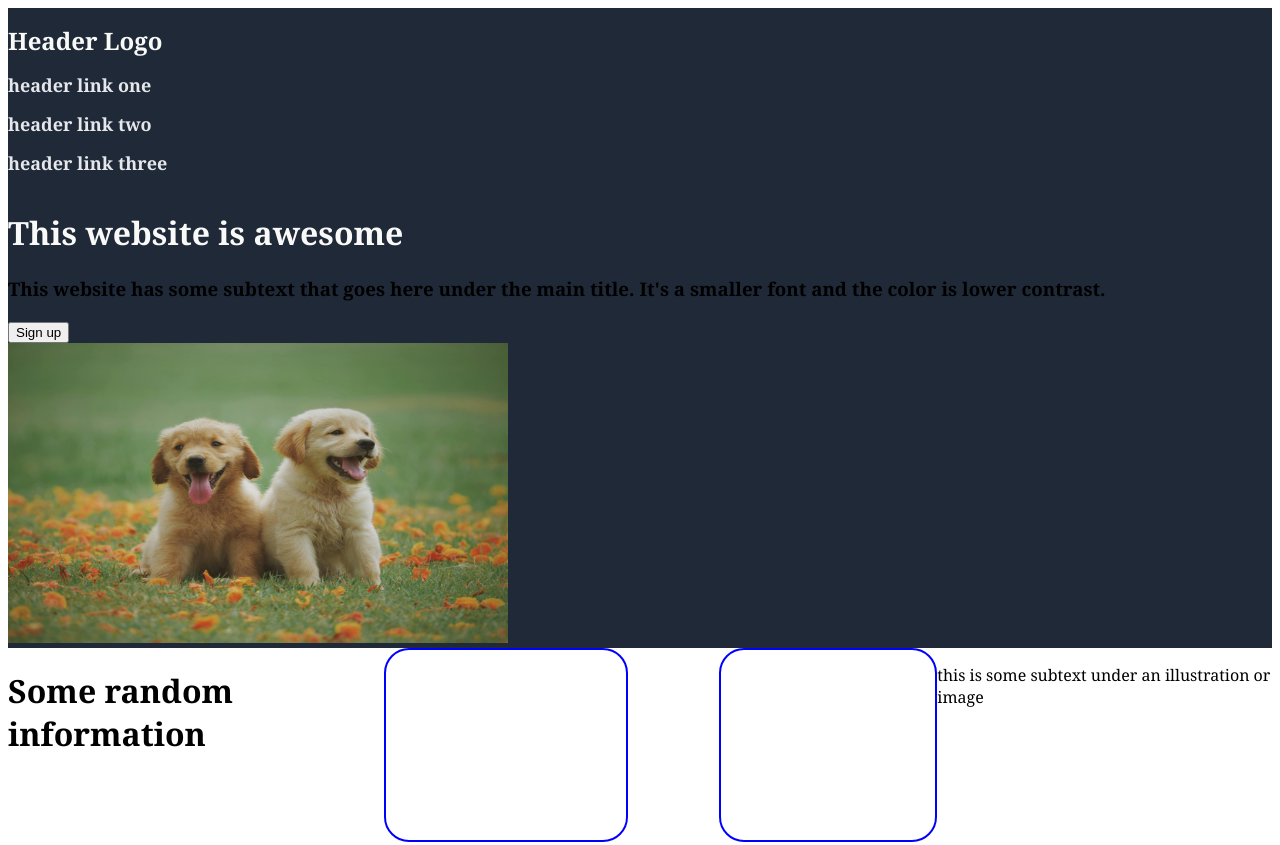
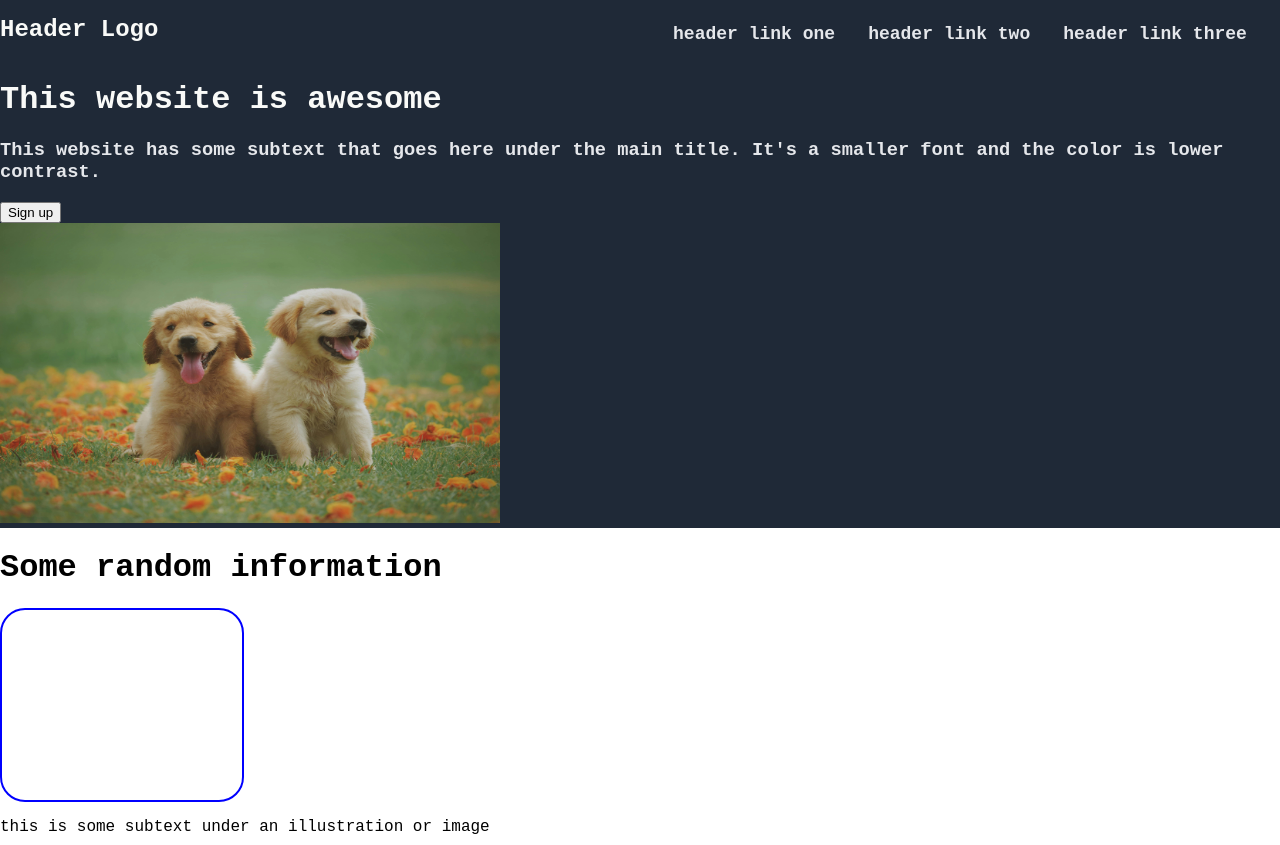
Before and after one commit to Ardit-K/odin-landing, a plain HTML site: page index.html in a window 1280 px wide. Shown: the top 845 px of the page. Drawn offline with Linux system fonts and the light colour scheme.

Commit message:
feat(index.html) Styled Header of Sec. 1.

```diff
--- a/index.css
+++ b/index.css
@@ -1,26 +1,43 @@
-.flex-container {
-    display: flex;
-    margin: 0;
-}
 .sec-1{
     background-color: #1F2937;
-    flex-direction: column;
 }
 .sec-3{
     background-color: #E5E7EB;
 }
+.header{
+    display: flex;
+    flex-direction: row;
+    flex: 1;
+    padding: 0;
+}
 .header-logo{
+    display:flex;
+    flex-direction: row;
     font-size: 24px;
     color: #F9FAF8;
+    align-self: flex-start;
+    flex: 1;
+}
+.links{
+    font-size: 18px;
+    color: #E5E7EB;
+    font-weight: 900;
+    display: flex;
+    flex-direction: row;
+    align-self: flex-end;
+    justify-content: space-evenly;
+    flex: 1;
 }
 .header-link{
     font-size: 18px;
-    color: #E5E7EB;
-    font-weight: 900;
 }
 .hero-main{
     font: 48px;
     color: #F9FAF8;
+}
+.hero-second{
+    font: 18px;
+    color: #E5E7EB;
 }
 .hero-img{
     width: 500px;
@@ -35,5 +52,8 @@
     height: 150px;
 }
 body{
-    font-family: Georgia, 'Times New Roman', Times, serif;
+    font-family: 'Courier New', Courier, monospace;
+    display: flex;
+    flex-direction: column;
+    margin: 0;
 }
```
